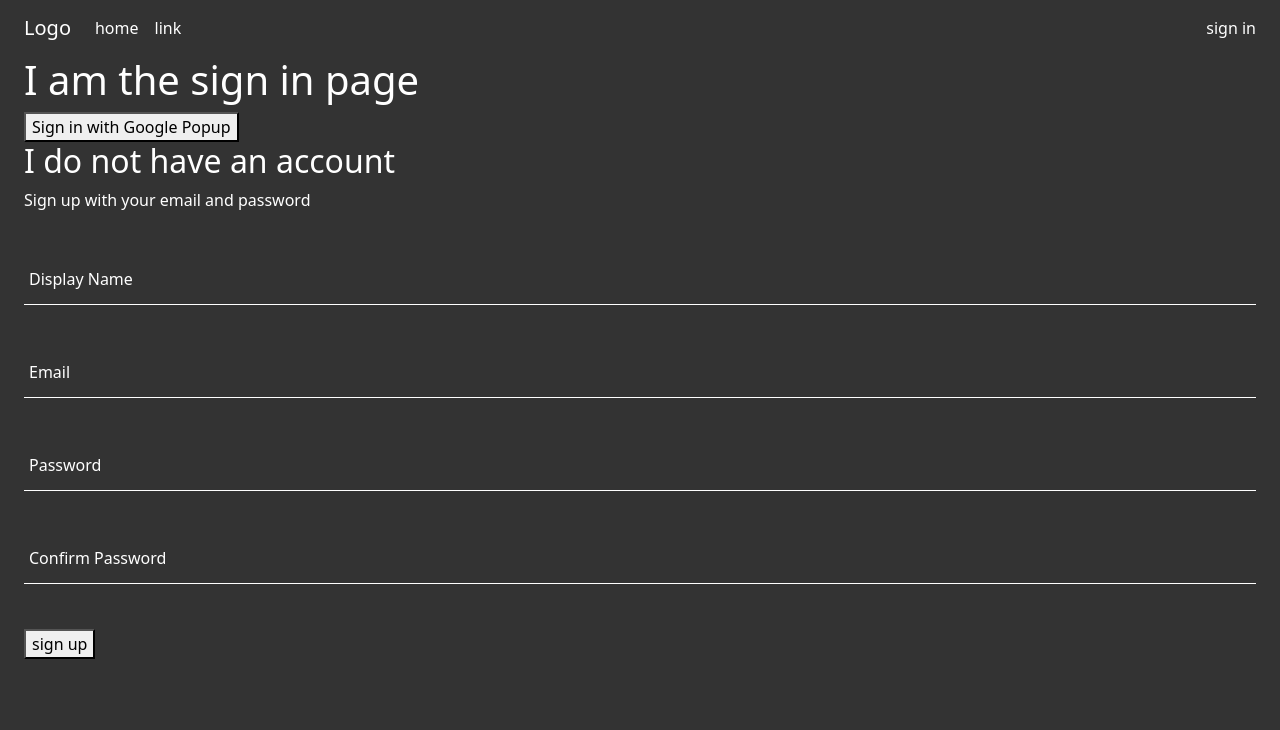
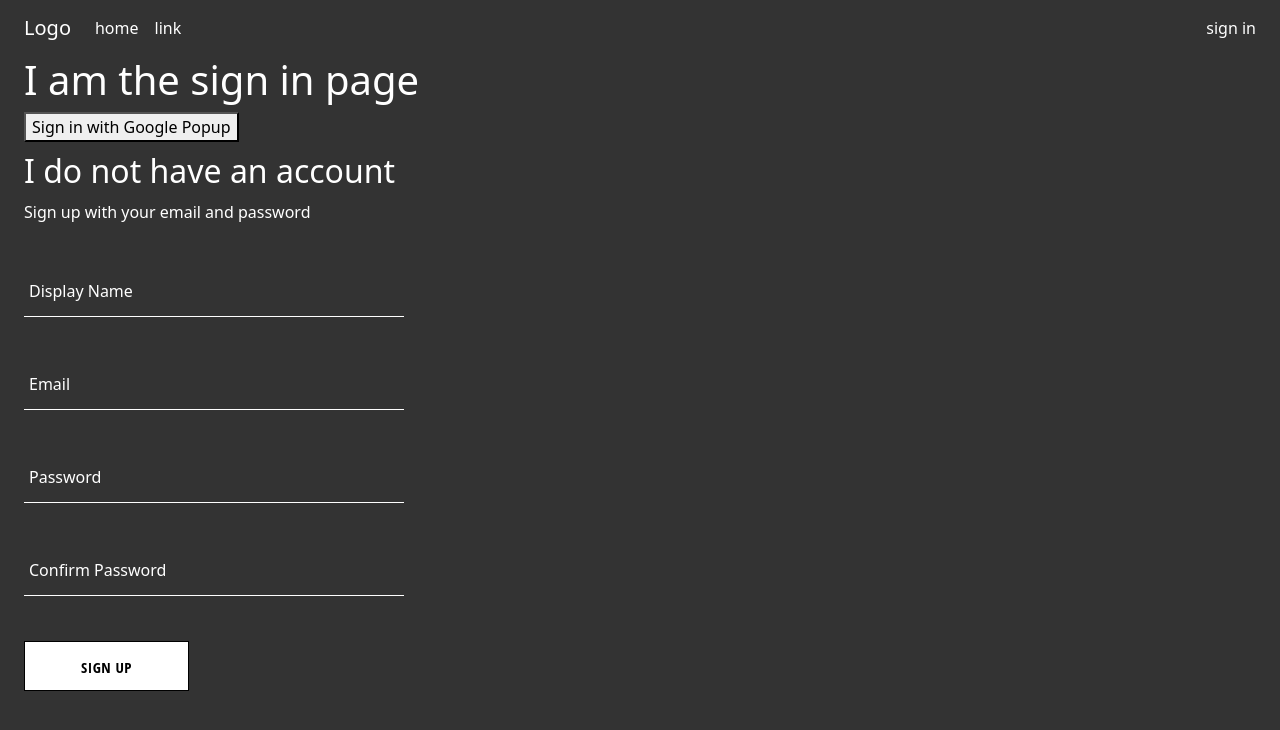
Before and after one commit to phylliswong/to-do-list, a React (Create React App) app: page /sign-in in a window 1280 px wide. Shown: the top 730 px of the page. Built offline with nearby package versions, Linux system fonts and the light colour scheme.

Commit message:
feat: custom button

```diff
--- /dev/null
+++ b/src/components/button/button.component.jsx
@@ -0,0 +1,27 @@
+import './button.styles.scss';
+
+/*
+default
+inverted
+google sign in
+
+*/
+
+const BUTTON_TYPES_CLASSES = {
+  google: 'google-sign-in',
+  inverted: 'inverted',
+}
+
+const Button = ({ children, buttonType }) => {
+  return (
+    <button
+      className={`
+        button-container
+        ${BUTTON_TYPES_CLASSES[buttonType]}
+      `}>
+      {children}
+    </button>
+  )
+}
+
+export default Button;
--- /dev/null
+++ b/src/components/button/button.styles.scss
@@ -0,0 +1,46 @@
+.button-container {
+  min-width: 165px;
+  width: auto;
+  height: 50px;
+  letter-spacing: 0.5px;
+  line-height: 50px;
+  padding: 0 35px 0 35px;
+  font-size: 15px;
+  background-color: black;
+  color: white;
+  text-transform: uppercase;
+  font-family: 'Open Sans Condensed';
+  font-weight: bolder;
+  border: none;
+  cursor: pointer;
+  display: flex;
+  justify-content: center;
+
+  &:hover {
+    background-color: white;
+    color: black;
+    border: 1px solid black;
+  }
+
+  &.google-sign-in {
+    background-color: #4285f4;
+    color: white;
+
+    &:hover {
+      background-color: #357ae8;
+      border: none;
+    }
+  }
+
+  &.inverted {
+    background-color: white;
+    color: black;
+    border: 1px solid black;
+
+    &:hover {
+      background-color: black;
+      color: white;
+      border: none;
+    }
+  }
+}
--- a/src/components/sign-up-form/sign-up-form.component.jsx
+++ b/src/components/sign-up-form/sign-up-form.component.jsx
@@ -5,6 +5,7 @@
 } from '../../utils/firebase/firebase-utils';
 
 import FormInput from '../form-input/form-input.component';
+import Button from '../button/button.component';
 
 import './sign-up-form.styles.scss';
 
@@ -53,11 +54,10 @@
   }
 
   return (
-    <div>
+    <div className='sign-up-container'>
       <h2>I do not have an account</h2>
       <span>Sign up with your email and password</span>
       <form
-        className="sign-up-form"
         onSubmit={handleSubmit}
       >
         <FormInput
@@ -95,8 +95,8 @@
           name='confirmPassword'
           value={confirmPassword}
         />
-
-        <button type='submit'>sign up</button>
+        <Button type='submit' buttonType={'inverted'}>sign up</Button>
+        {/* <button type='submit'>sign up</button> */}
       </form>
     </div>
   )
--- a/src/components/sign-up-form/sign-up-form.styles.scss
+++ b/src/components/sign-up-form/sign-up-form.styles.scss
@@ -0,0 +1,9 @@
+.sign-up-container {
+  display: flex;
+  flex-direction: column;
+  width: 380px;
+
+  h2 {
+    margin: 10px 0;
+  }
+}
```
